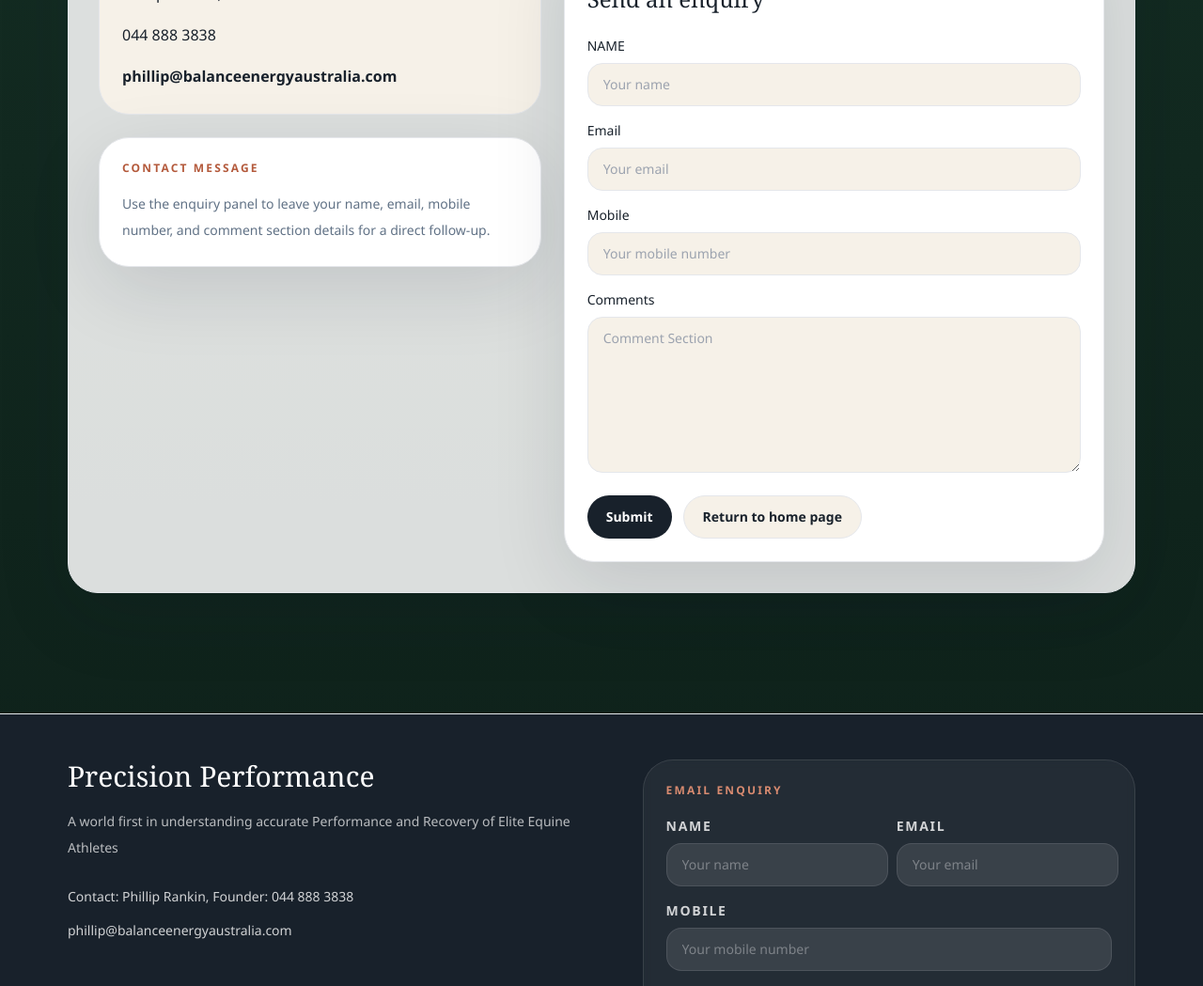
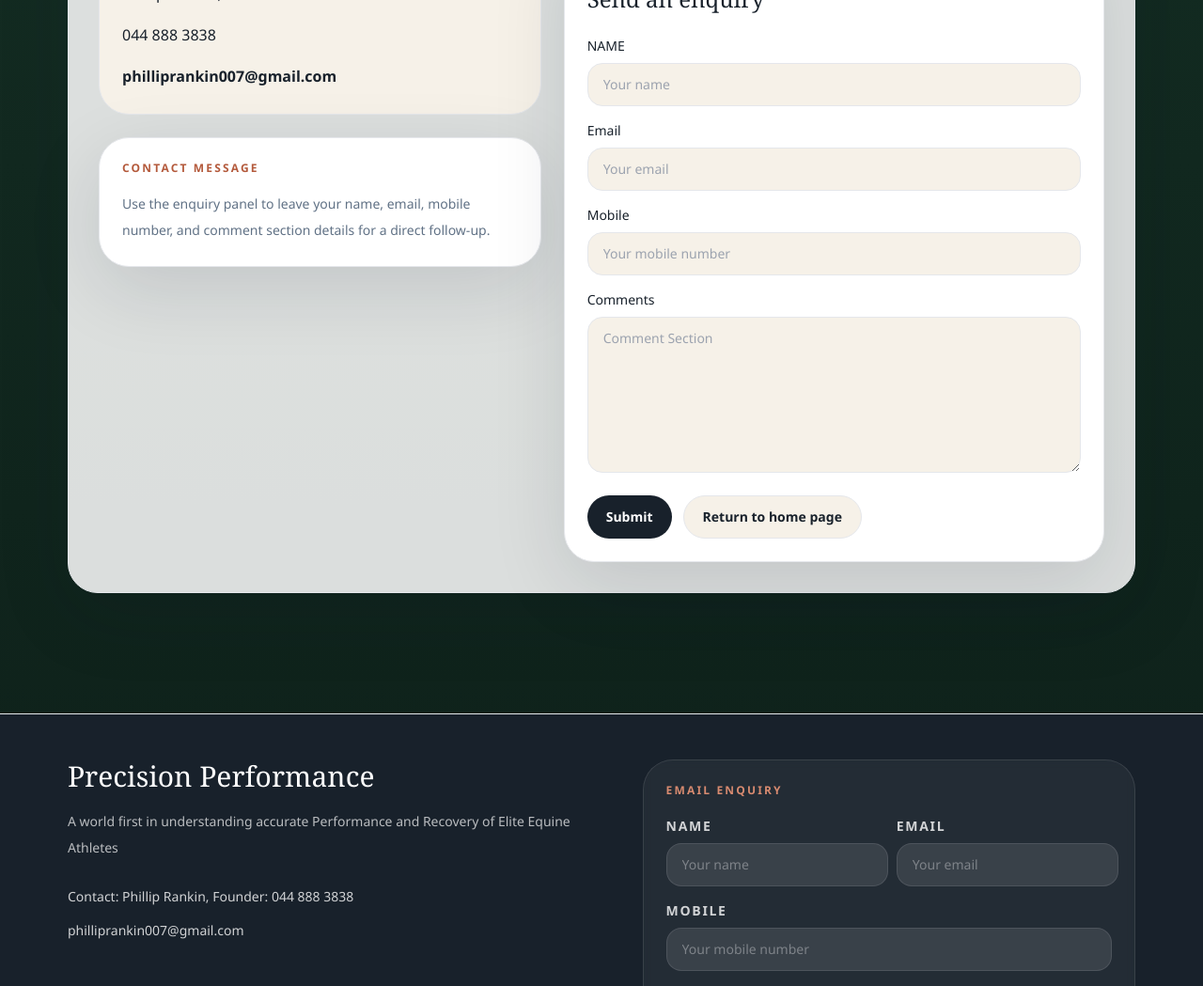
Before and after one commit to rankin007/PNR-Precision-Performance, a Next.js app: page /contact in a window 1280 px wide. Shown: the part 565-1614 px from the top of the page at 94% size. Built offline with nearby package versions, Linux system fonts and the light colour scheme.

Commit message:
Update public contact email to Gmail

```diff
--- a/app/contact/page.tsx
+++ b/app/contact/page.tsx
@@ -30,10 +30,10 @@
                 <p>044 888 3838</p>
                 <p>
                   <a
-                    href="mailto:phillip@balanceenergyaustralia.com"
+                    href="mailto:philliprankin007@gmail.com"
                     className="font-semibold text-ink transition hover:text-ember"
                   >
-                    phillip@balanceenergyaustralia.com
+                    philliprankin007@gmail.com
                   </a>
                 </p>
               </div>
--- a/components/layout/site-chrome.tsx
+++ b/components/layout/site-chrome.tsx
@@ -97,10 +97,10 @@
               <p>Contact: Phillip Rankin, Founder: 044 888 3838</p>
               <p>
                 <a
-                  href="mailto:phillip@balanceenergyaustralia.com"
+                  href="mailto:philliprankin007@gmail.com"
                   className="transition hover:text-white"
                 >
-                  phillip@balanceenergyaustralia.com
+                  philliprankin007@gmail.com
                 </a>
               </p>
             </div>
```
